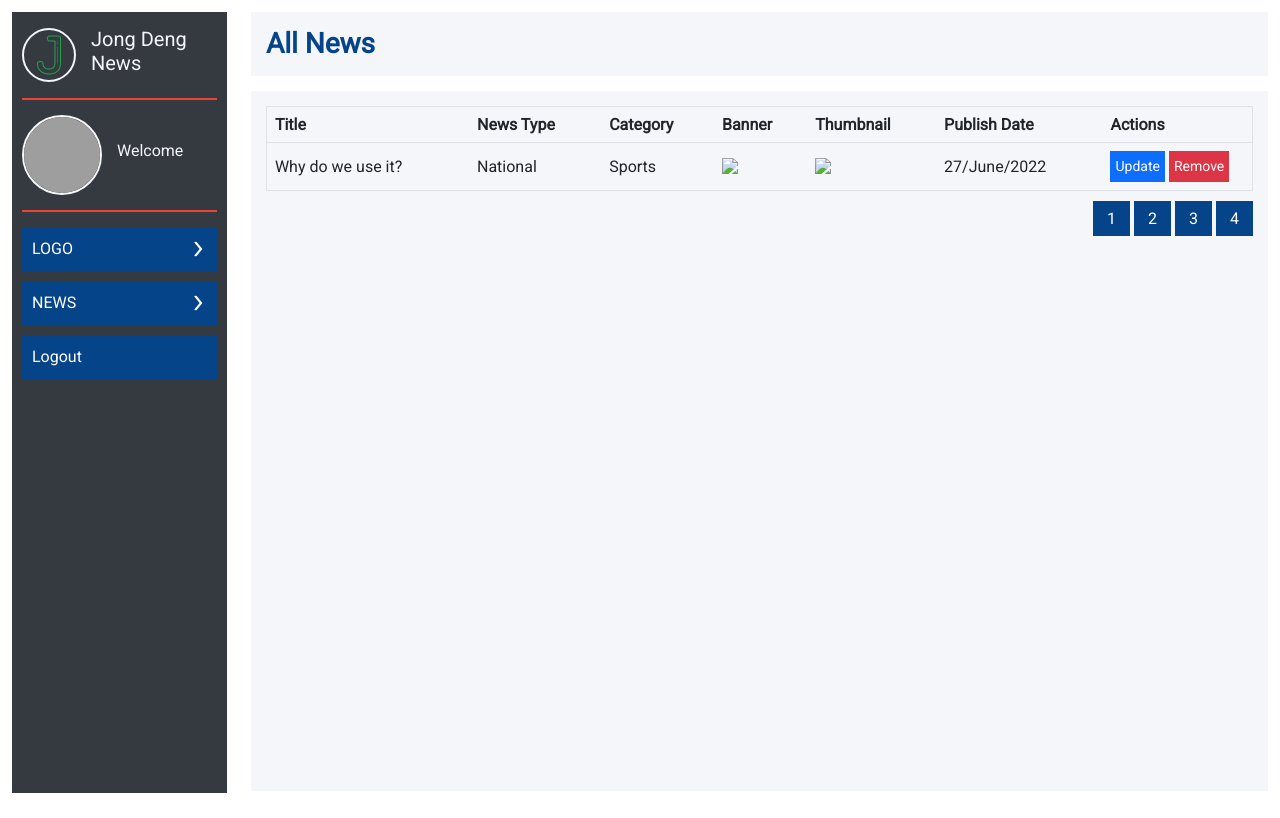
After one commit to Theara123422/php-cms, a PHP site: page /view_news.php in a window 1280 px wide. The commit adds this page. Run offline with PHP 8.4, Linux system fonts and the light colour scheme; the visitor is signed in with stand-in values (Sample User, id 1); data that the repository does not hold is empty; some libraries are stand-ins or nearby versions; grey boxes are pictures that could not be loaded.

Commit message:
Finished Insert News

```diff
--- a/admin/function.php
+++ b/admin/function.php
@@ -175,3 +175,36 @@ function edit_logo(){
     }
 }
 edit_logo();
+
+function add_news(){
+    global $connection;
+    if(isset($_POST['btn_confirm_add_news'])){
+        $title     = $_POST['title'];
+        $news_type = $_POST['type'];
+        $category  = $_POST['category'];
+        $banner    = move_file('banner');
+        $thumbnail = move_file('thumbnail');
+        $description = $_POST['description'];
+
+        if(!empty($title) && !empty($news_type) && !empty($category) && !empty($banner) && !empty($thumbnail) && !empty($description)){
+            $sql_add_news = "INSERT INTO tb_new (title,new_type,category,banner,thumbnail,description) VALUES('$title','$news_type','$category','$banner','$thumbnail','$description')";
+            $result       = $connection -> query($sql_add_news);
+
+            if($result){
+                echo '
+                    <script>
+                        $(document).ready(function(){
+                            swal({
+                                title: "Success Add News",
+                                text: "You Added News",
+                                icon: "success",
+                                button: "Confirm",
+                            });
+                        })
+                    </script>
+                ';
+            }
+        }
+    }
+}
+add_news();
--- a/admin/sidebar.php
+++ b/admin/sidebar.php
@@ -61,6 +61,18 @@
                                     </ul>
                                 </li>
                                 <li class="parent">
+                                    <a class="parent" href="javascript:void(0)">
+                                        <span>NEWS</span>
+                                        <img src="assets/icon/arrow.png" alt="">
+                                    </a>
+                                    <ul class="child">
+                                        <li>
+                                            <a href="view_news.php">View News</a>
+                                            <a href="add_news.php">Add New News</a>
+                                        </li>
+                                    </ul>
+                                </li>
+                                <li class="parent">
                                     <a class="parent" href="logout.php">
                                         <span>Logout</span>
                                     </a>
--- /dev/null
+++ b/admin/view_news.php
@@ -0,0 +1,77 @@
+<?php
+    include('sidebar.php');
+?>
+                <div class="col-10">
+                    <div class="content-right">
+                        <div class="top">
+                            <h3>All News</h3>
+                        </div>
+                        <div class="bottom view-post">
+                            <figure>
+                                <form method="post" enctype="multipart/form-data">
+                                    <!-- <div class="block-search">
+                                        <input type="text" class="form-control" placeholder="SEARCH HERE">
+                                        <button type="submit">
+                                        <img src="search.png" alt=""></button>
+                                    </div> -->
+                                    <table class="table align-middle" border="1px">
+                                        <tr>
+                                            <th>Title</th>
+                                            <th>News Type</th>
+                                            <th>Category</th>
+                                            <th>Banner</th>
+                                            <th>Thumbnail</th>
+                                            <th>Publish Date</th>
+                                            <th>Actions</th>
+                                        </tr>
+                                        <tr>
+                                            <td>Why do we use it?</td>
+                                            <td>National</td>
+                                            <td>Sports</td>
+                                            <td><img src="https://via.placeholder.com/80"/></td>
+                                            <td><img src="https://via.placeholder.com/80"/></td>
+                                            <td>27/June/2022</td>
+                                            <td width="150px">
+                                                <a href=""class="btn btn-primary">Update</a>
+                                                <button type="button" remove-id="1" class="btn btn-danger btn-remove" data-bs-toggle="modal" data-bs-target="#exampleModal">
+                                                    Remove
+                                                </button>
+                                            </td>
+                                        </tr>
+                                    </table>
+                                    <ul class="pagination">
+                                        <li>
+                                            <a href="">1</a>
+                                            <a href="">2</a>
+                                            <a href="">3</a>
+                                            <a href="">4</a>
+                                        </li>
+                                    </ul>
+
+                                    <!-- Modal -->
+                                    <div class="modal fade" id="exampleModal" tabindex="-1" aria-labelledby="exampleModalLabel" aria-hidden="true">
+                                        <div class="modal-dialog">
+                                            <div class="modal-content">
+                                                <div class="modal-body">
+                                                    <h5 class="modal-title" id="exampleModalLabel">Are you sure to remove this post?</h5>
+                                                </div>
+                                                <div class="modal-footer">
+                                                    <form action="" method="post">
+                                                        <input type="hidden" class="value_remove" name="remove_id">
+                                                        <button type="submit" class="btn btn-danger">Yes</button>
+                                                        <button type="button" class="btn btn-secondary" data-bs-dismiss="modal">No</button>
+                                                    </form>
+                                                </div>
+                                            </div>
+                                        </div>
+                                    </div>
+                                </form>
+                            </figure>
+                        </div>
+                    </div>
+                </div>
+            </div>
+        </div>
+    </main>
+</body>
+</html>
```
Also changed, not shown: admin/add_news.php (added, +57 -0 lines).
